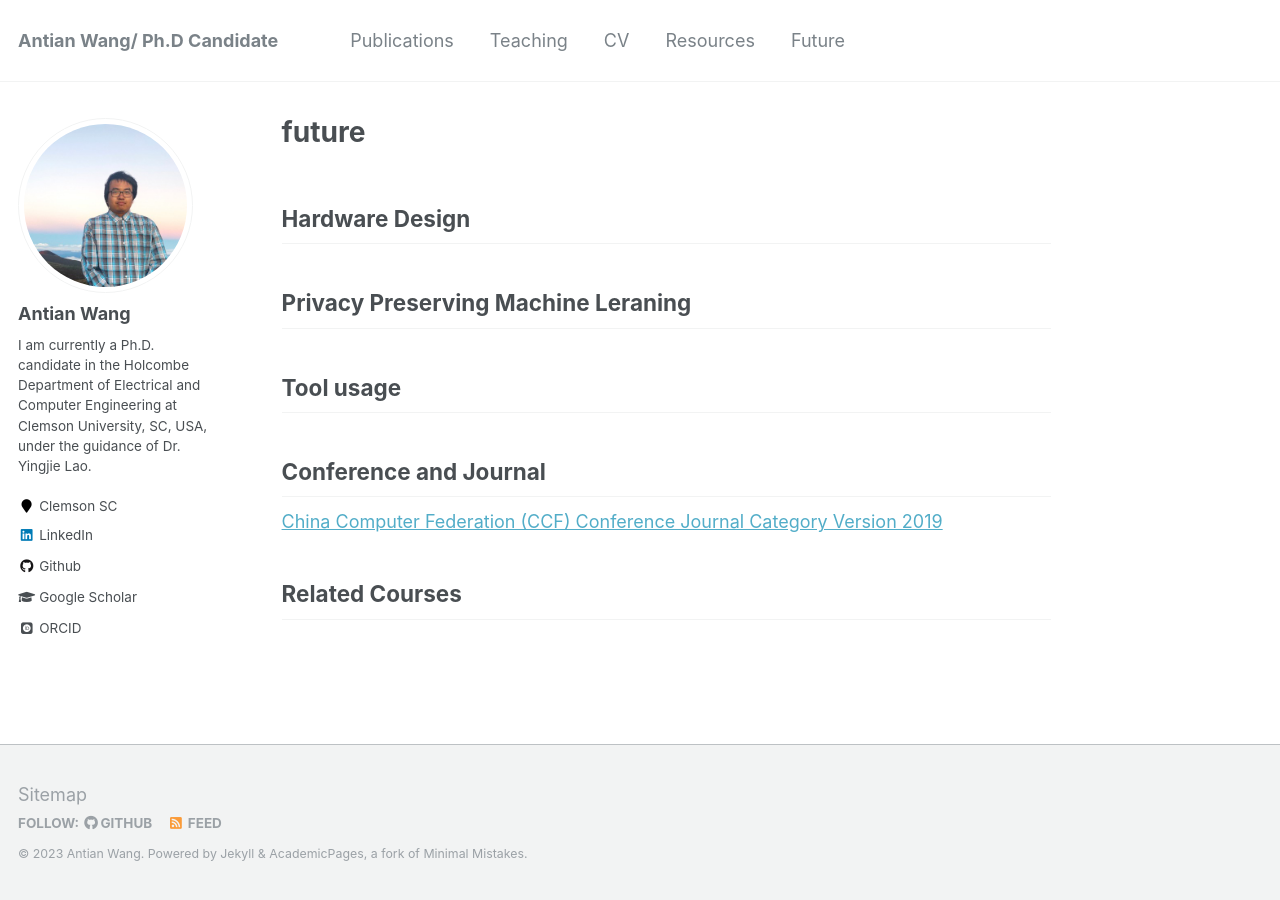
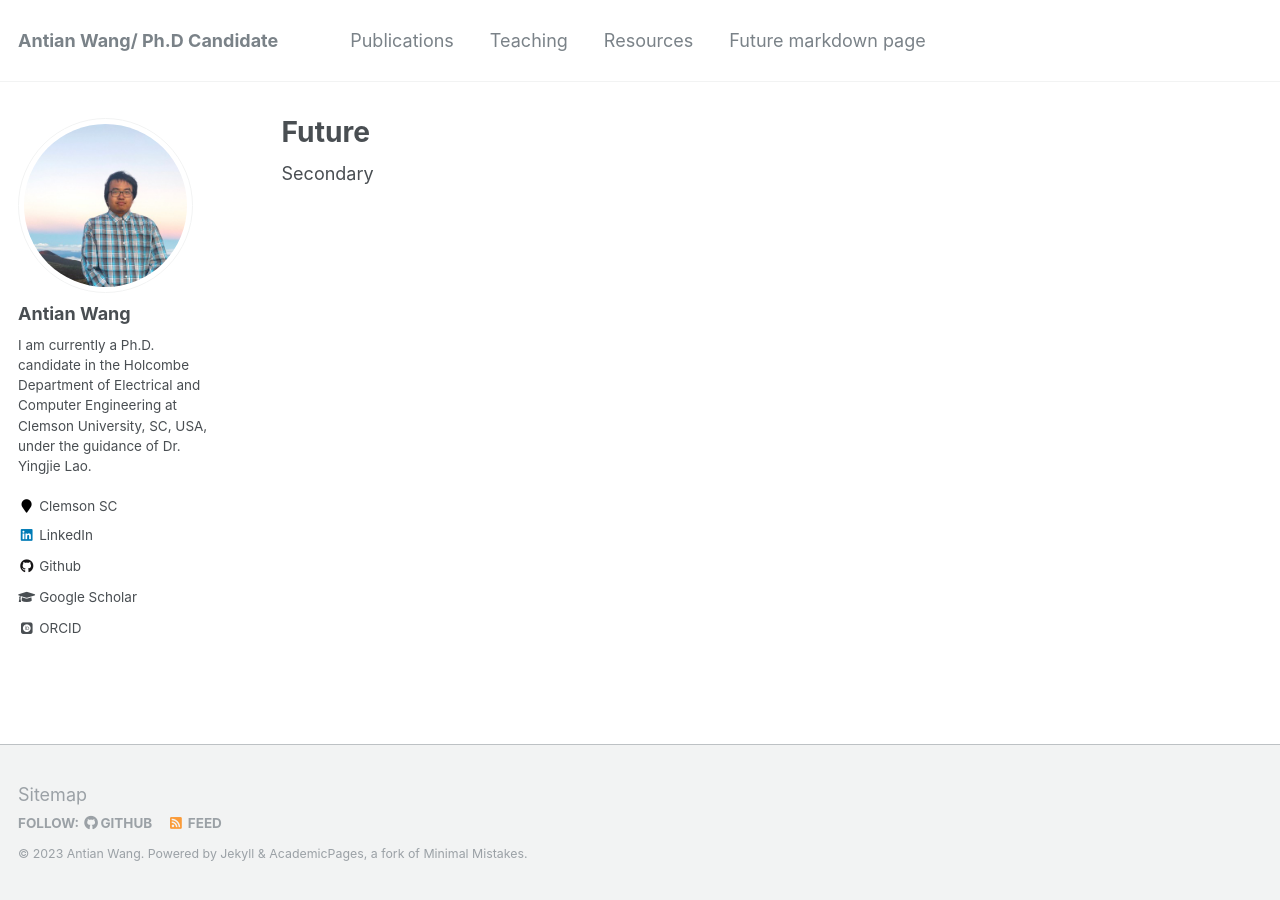
Before and after one commit to wangantian/wangantian.github.io, a Jekyll site: the page built from _pages/future.md, in a window 1280 px wide. Built offline with Jekyll 4.4.1, drawn with Linux system fonts in a browser that asks for light colours; some web fonts are replaced.

Commit message:
future second

```diff
--- a/_data/navigation.yml
+++ b/_data/navigation.yml
@@ -15,11 +15,10 @@ main:
   # - title: "Blog Posts"
     # url: /year-archive/
 
-  - title: "CV"
-    url: /cv/
+
 
   - title: "Resources"
     url: /resources/
 
-  - title: "Future"
+  - title: "Future markdown page"
     url: /future/
--- a/_pages/future.md
+++ b/_pages/future.md
@@ -1,19 +1,8 @@
 ---
+title: "Future"
 permalink: /future/
-title: "future"
 author_profile: true
 redirect_from:
-  - /future/
-  - /future.html
+  - /resume
 ---
-
-## Hardware Design
-
-## Privacy Preserving Machine Leraning
-
-## Tool usage
-
-## Conference and Journal
-
-[China Computer Federation (CCF) Conference Journal Category Version 2019]()
-## Related Courses
+Secondary
```
Also changed, not shown: _pages/cv.md (deleted, +0 -8 lines).
